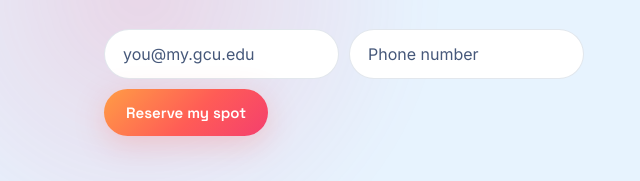
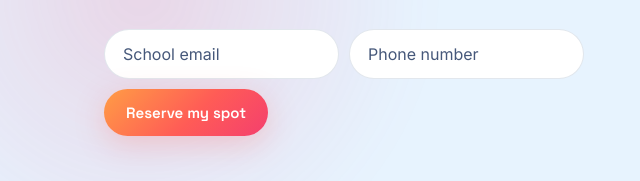
Before and after one commit to cornishclaudebot-ux/closer, a website: page index.html in a window 1280 px wide. Shown: the part 546-727 px from the top of the page, 0-640 px from the left. Drawn offline with Linux system fonts and the light colour scheme.

Commit message:
Waitlist placeholder: School email
Co-Authored-By: Claude Fable 5 <noreply@anthropic.com>

```diff
--- a/index.html
+++ b/index.html
@@ -214,7 +214,7 @@
       <form class="signup" id="waitForm">
         <input type="text" name="company" tabindex="-1" autocomplete="off" aria-hidden="true" style="position:absolute;left:-9999px;width:1px;height:1px;opacity:0">
         <input type="hidden" name="cta_location" value="hero">
-        <input type="email" name="email" id="email" placeholder="you@my.gcu.edu" autocomplete="email" aria-label="Your GCU email address" required>
+        <input type="email" name="email" id="email" placeholder="School email" autocomplete="email" aria-label="Your GCU email address" required>
         <input type="tel" name="phone" id="phone" placeholder="Phone number" autocomplete="tel" aria-label="Your phone number" required>
         <button type="submit" class="btn">Reserve my spot</button>
       </form>
@@ -376,7 +376,7 @@
     <form class="signup" id="waitForm2">
       <input type="text" name="company" tabindex="-1" autocomplete="off" aria-hidden="true" style="position:absolute;left:-9999px;width:1px;height:1px;opacity:0">
       <input type="hidden" name="cta_location" value="final-cta">
-      <input type="email" name="email" id="email2" placeholder="you@my.gcu.edu" autocomplete="email" aria-label="Your GCU email address" required>
+      <input type="email" name="email" id="email2" placeholder="School email" autocomplete="email" aria-label="Your GCU email address" required>
       <input type="tel" name="phone" id="phone2" placeholder="Phone number" autocomplete="tel" aria-label="Your phone number" required>
       <button type="submit" class="btn">Reserve my spot</button>
     </form>
```
